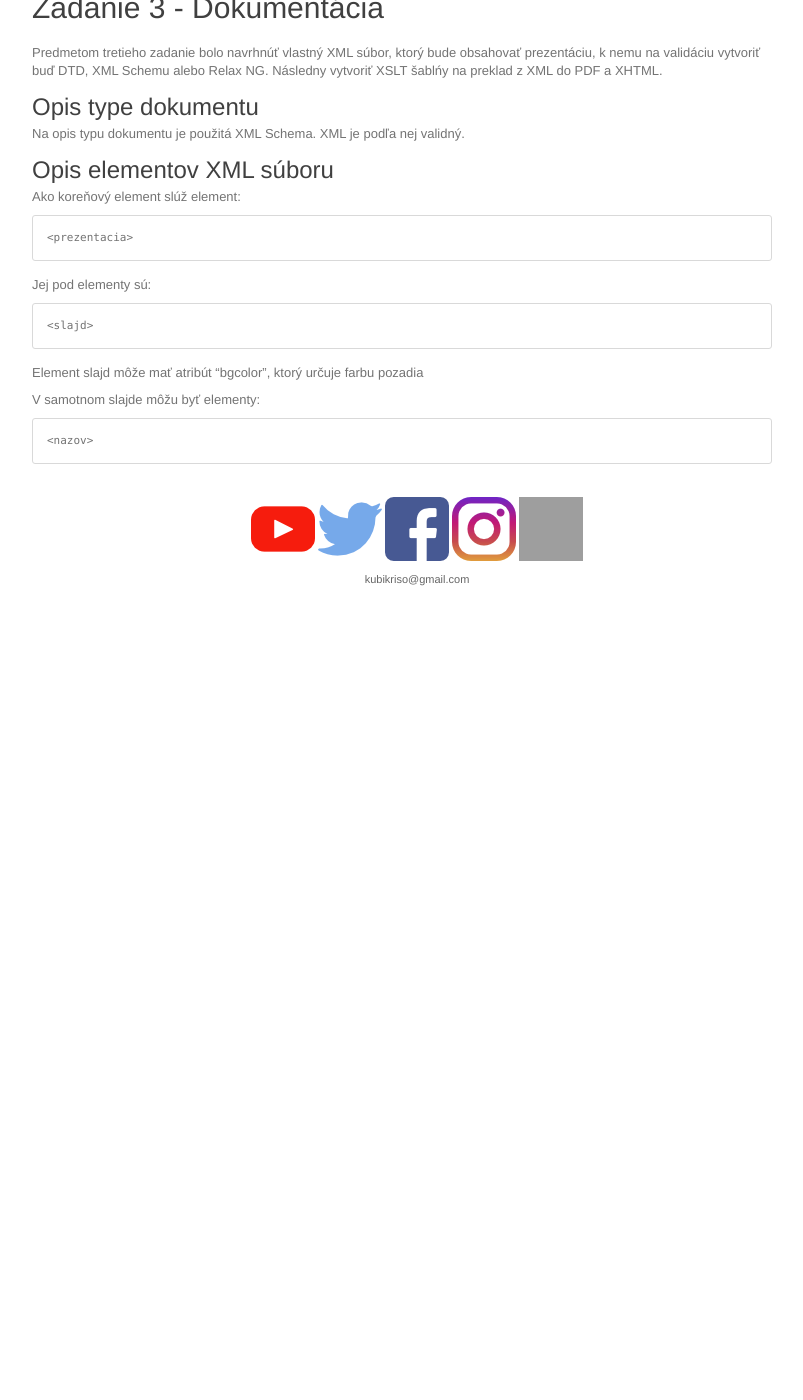
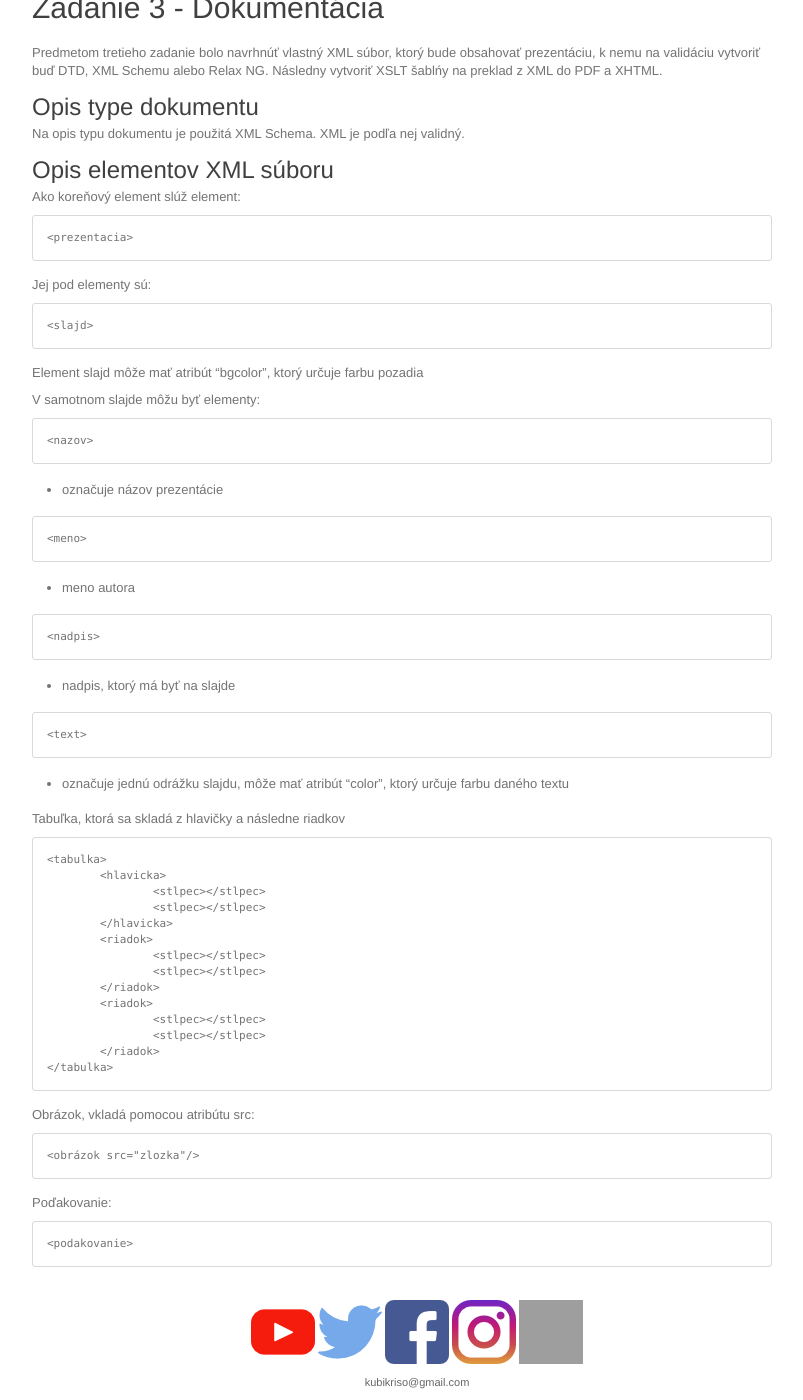
Before and after one commit to richardkubik/richardkubik.github.io, a Jekyll site: the page built from zadanie3.md, in a window 1280 px wide and 1400 px high, scrolled down 137 px. Shown: the whole window, without its empty margins (258-1061 px from the left). Built offline with Jekyll 4.4.1, drawn with Linux system fonts in a browser that asks for light colours; our own code applies the rules of GitHub Pages for plain Markdown files; before the commit the page ends 900 px from its top, so only the background shows below that; grey boxes are pictures that could not be loaded.

Commit message:
dokumentacia 3

````diff
--- a/zadanie3.md
+++ b/zadanie3.md
@@ -23,3 +23,47 @@ V samotnom slajde môžu byť elementy:
 ```
 <nazov>
 ```
+- označuje názov prezentácie
+
+```
+<meno>
+```
+- meno autora
+
+```
+<nadpis>
+```
+- nadpis, ktorý má byť na slajde
+
+```
+<text>
+```
+- označuje jednú odrážku slajdu, môže mať atribút "color", ktorý určuje farbu daného textu
+
+Tabuľka, ktorá sa skladá z hlavičky a následne riadkov
+```
+<tabulka>
+	<hlavicka>
+		<stlpec></stlpec>
+		<stlpec></stlpec>
+	</hlavicka>
+	<riadok>
+		<stlpec></stlpec>
+		<stlpec></stlpec>
+	</riadok>
+	<riadok>
+		<stlpec></stlpec>
+		<stlpec></stlpec>
+	</riadok>
+</tabulka>
+```
+
+Obrázok, vkladá pomocou atribútu src:
+```
+<obrázok src="zlozka"/>
+```
+
+Poďakovanie:
+```
+<podakovanie>
+```
````
